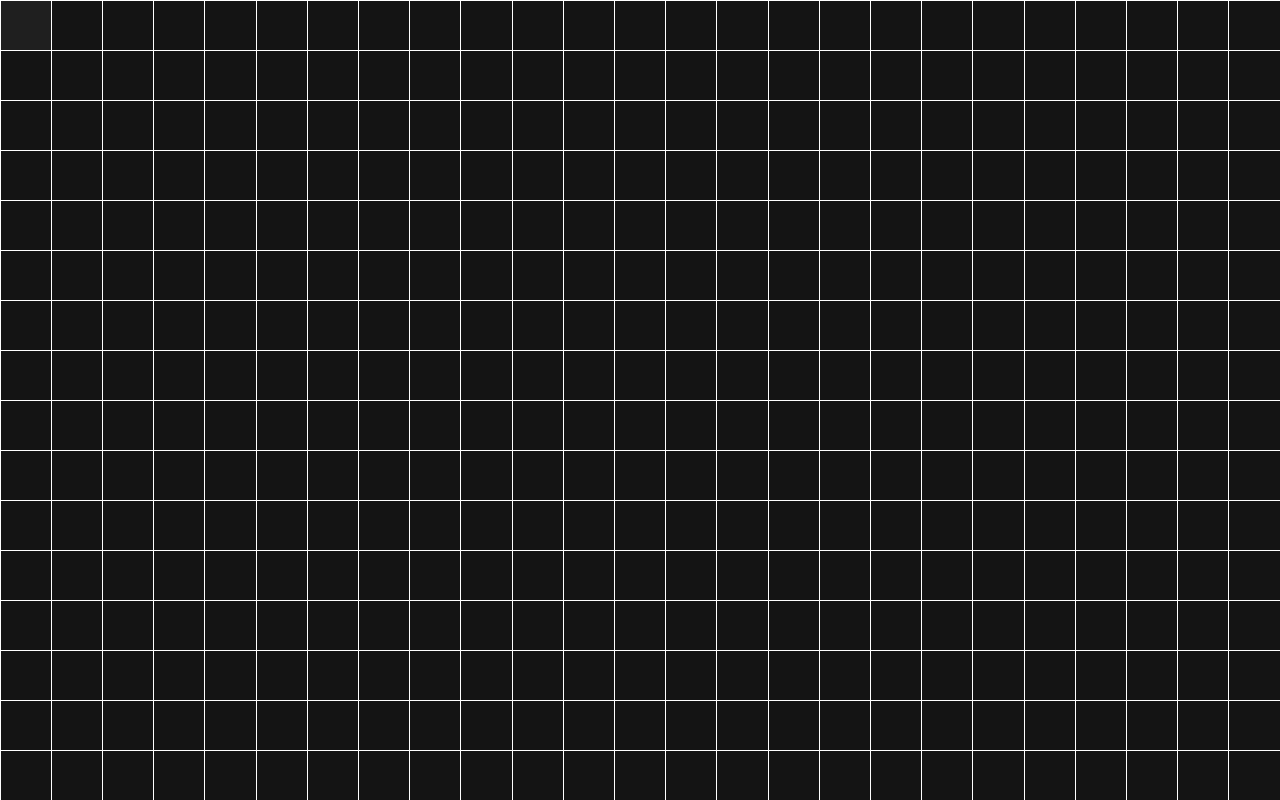
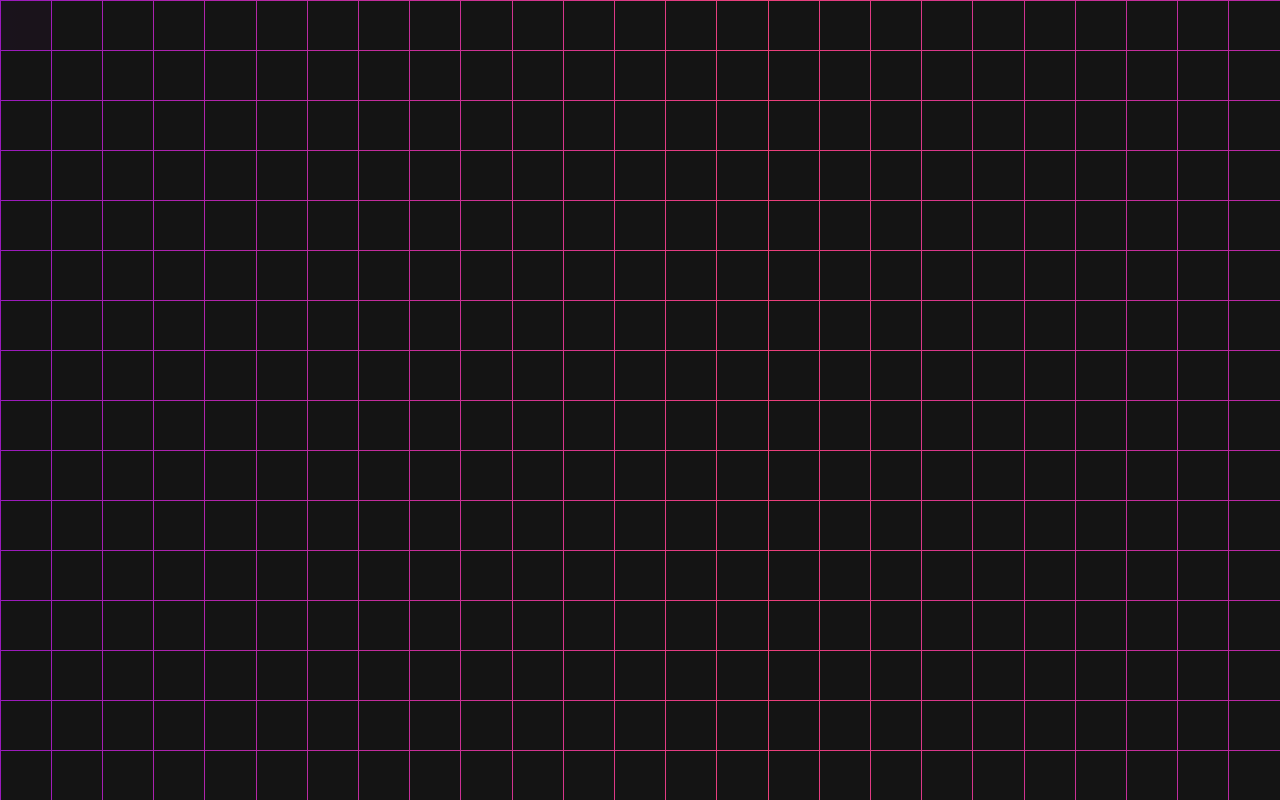
Before and after one commit to dylangriess/grid-animation-css, a React (Create React App) app in the folder client/: page / in a window 1280 px wide. Built offline with nearby package versions, Linux system fonts and the light colour scheme.

Commit message:
background colors added, working on stagger

```diff
--- a/client/src/App.css
+++ b/client/src/App.css
@@ -5,7 +5,7 @@
 
 body {
   animation: background-pan 10s linear infinite;
-  background-color: linear-gradient(to right, var(--g1), var(--g2), var(--g1));
+  background: linear-gradient(to right, var(--g1), var(--g2), var(--g1));
   background-size: 200%;
   height: 100vh;
   overflow: hidden;
```
